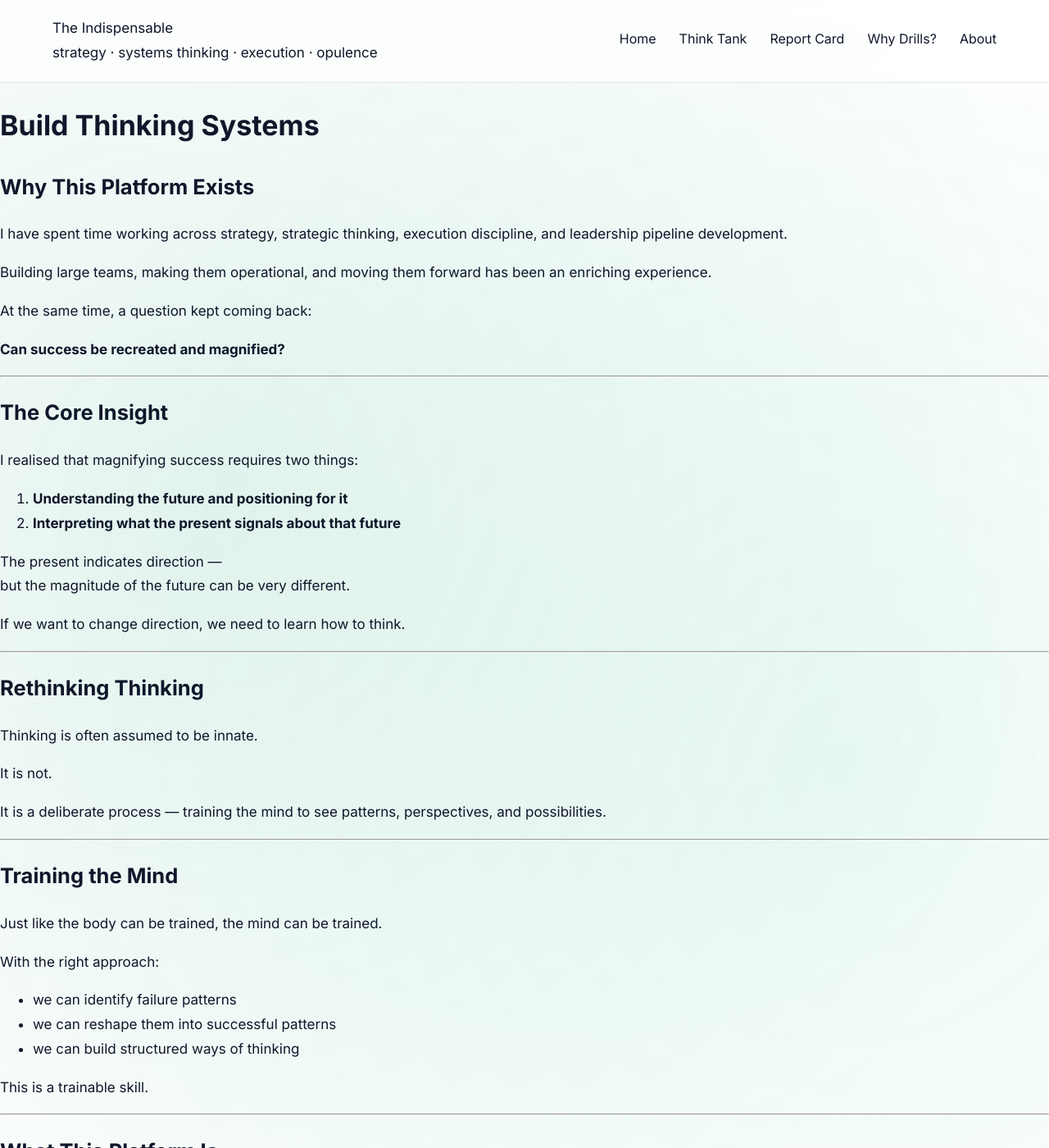
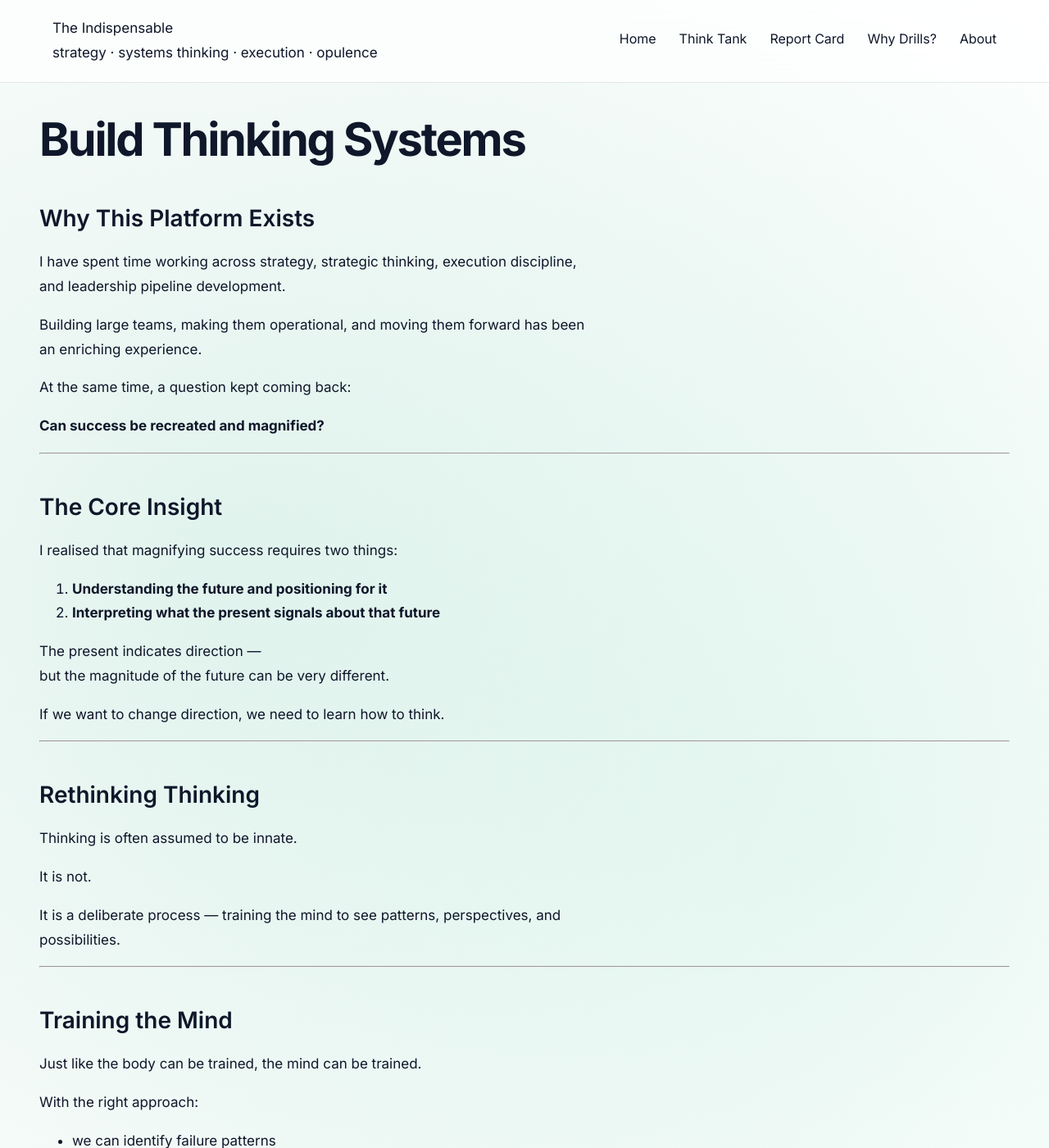
Before and after one commit to lakshminarayanannarasimhan-star/lakshminarayanannarasimhan-star.github.io, a Jekyll site: the page built from index.md, in a window 1280 px wide and 1400 px high. Shown: the whole window at 82% size. Built offline with Jekyll 4.4.1, drawn with Linux system fonts in a browser that asks for light colours.

Commit message:
Update style.css

```diff
--- a/assets/css/style.css
+++ b/assets/css/style.css
@@ -1,6 +1,6 @@
 /* =========================================
-   ELEVATE DESIGN SYSTEM — FINAL v18
-   (All Themes + Stable Nav + No Regression)
+   ELEVATE DESIGN SYSTEM — FINAL v19
+   (Themes + Stable Nav + Proper Layout)
    ========================================= */
 
 
@@ -32,20 +32,12 @@
 
 
 /* =========================
-   THEMES (FULL RESTORE)
+   THEMES
    ========================= */
 
-:root[data-theme="indigo"] {
-  --primary: #4f46e5;
-}
-
-:root[data-theme="emerald"] {
-  --primary: #059669;
-}
-
-:root[data-theme="slate"] {
-  --primary: #334155;
-}
+:root[data-theme="indigo"] { --primary: #4f46e5; }
+:root[data-theme="emerald"] { --primary: #059669; }
+:root[data-theme="slate"] { --primary: #334155; }
 
 :root[data-theme="midnight"] {
   --bg: #0f172a;
@@ -55,21 +47,10 @@
   --primary: #6366f1;
 }
 
-:root[data-theme="amber"] {
-  --primary: #d97706;
-}
-
-:root[data-theme="rose"] {
-  --primary: #e11d48;
-}
-
-:root[data-theme="cyan"] {
-  --primary: #0891b2;
-}
-
-:root[data-theme="mono"] {
-  --primary: #000000;
-}
+:root[data-theme="amber"] { --primary: #d97706; }
+:root[data-theme="rose"] { --primary: #e11d48; }
+:root[data-theme="cyan"] { --primary: #0891b2; }
+:root[data-theme="mono"] { --primary: #000000; }
 
 
 /* =========================
@@ -87,10 +68,8 @@
 
 
 /* =========================
-   BACKGROUNDS (ALL THEMES)
+   BACKGROUNDS
    ========================= */
-
-/* light */
 
 :root[data-theme="indigo"] body {
   background:
@@ -134,8 +113,6 @@
     var(--bg);
 }
 
-/* midnight */
-
 :root[data-theme="midnight"] body {
   background:
     radial-gradient(circle at 20% 20%, rgba(99,102,241,0.18), transparent 40%),
@@ -144,10 +121,55 @@
     #0f172a;
 }
 
-/* mono */
-
 :root[data-theme="mono"] body {
   background: var(--bg);
+}
+
+
+/* =========================
+   TYPOGRAPHY
+   ========================= */
+
+h1, .hero-title {
+  font-size: var(--fs-3xl);
+  font-weight: 700;
+  line-height: var(--lh-tight);
+  letter-spacing: -0.04em;
+  max-width: var(--measure-wide);
+}
+
+h2 {
+  font-size: var(--fs-xl);
+  font-weight: 600;
+  margin-top: 40px;
+  margin-bottom: 12px;
+}
+
+p {
+  max-width: var(--measure);
+  margin-top: 14px;
+}
+
+.hero-sub {
+  font-size: var(--fs-md);
+  margin-top: 18px;
+  color: var(--muted);
+}
+
+
+/* =========================
+   LAYOUT (FIXED)
+   ========================= */
+
+.container {
+  max-width: 1400px;
+  margin: auto;
+  padding: 0 48px;
+}
+
+section {
+  max-width: 900px;
+  margin: var(--spacing-section) auto 0;
 }
 
 
@@ -182,7 +204,7 @@
 
 
 /* =========================
-   NAV (FIXED)
+   NAVIGATION (STABLE)
    ========================= */
 
 .header-right {
@@ -263,7 +285,7 @@
 
 
 /* =========================
-   DROPDOWN (STABLE)
+   DROPDOWN
    ========================= */
 
 .nav-item {
@@ -321,9 +343,8 @@
 .dropdown a:hover {
   background: var(--primary-soft);
   color: var(--primary);
+  transform: translateX(4px);
 }
-
-/* midnight dropdown */
 
 :root[data-theme="midnight"] .dropdown {
   background: rgba(15, 23, 42, 0.9);
@@ -336,20 +357,16 @@
    ========================= */
 
 .hero {
-  margin-top: 40px;
+  margin: 40px auto 0;
   max-width: 900px;
 }
 
 .hero-title {
-  font-size: var(--fs-3xl);
-  font-weight: 700;
-
   background: linear-gradient(
     90deg,
     var(--primary),
     var(--primary-strong)
   );
-
   -webkit-background-clip: text;
   -webkit-text-fill-color: transparent;
 }
```
